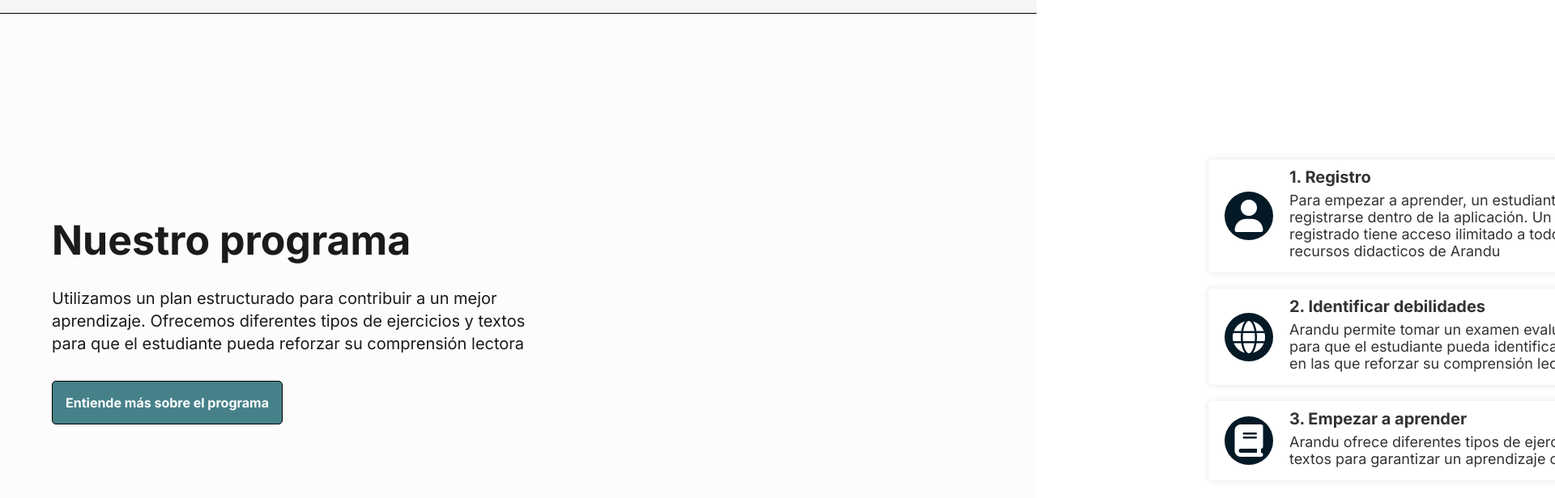
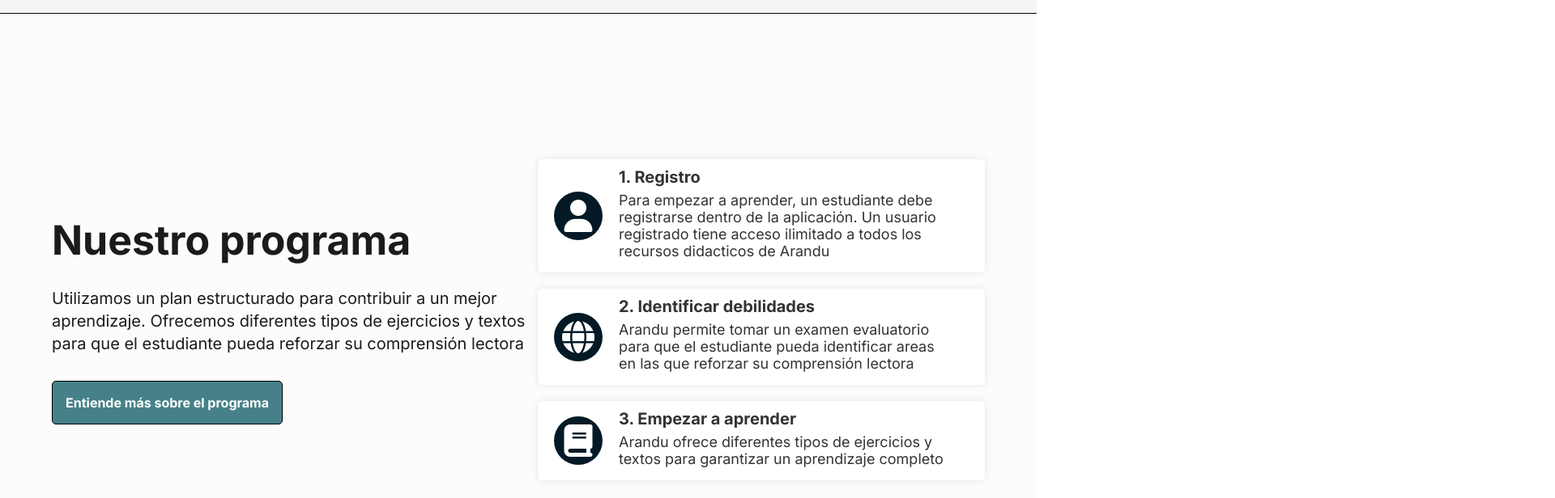
Before and after one commit to LautaroJBeck/arandu-frontend, a React (Vite) app: page / in a window 1280 px wide. Shown: the part 2563-3179 px from the top of the page at 81% size, 1920 px wide, since content can reach past the window. Built offline with nearby package versions, Linux system fonts and the light colour scheme; no server answers.

Commit message:
Agregando error 2

```diff
--- a/src/components/NoLogged/MainNoLogged.css
+++ b/src/components/NoLogged/MainNoLogged.css
@@ -349,7 +349,6 @@ main {
   margin: 20px auto;
   font-family: Arial, sans-serif;
   box-shadow: 0 0 10px rgba(0, 0, 0, 0.1);
-  transform: translateX(150%);
 }
 @keyframes moveLeft{
   from{
```
